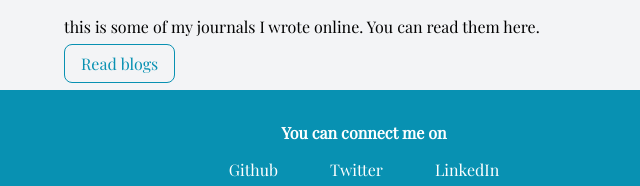
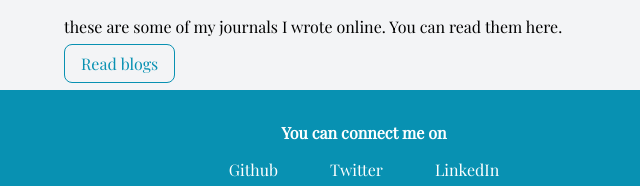
Before and after one commit to shivangi-sik/portfolio, a plain HTML site: page index.html in a window 1280 px wide. Shown: the part 1055-1241 px from the top of the page, 276-916 px from the left. Drawn offline with nearby package versions, Linux system fonts and the light colour scheme.

Commit message:
Update index.html

```diff
--- a/index.html
+++ b/index.html
@@ -37,7 +37,7 @@
       <section class="section bg ">
         <h3>blogs</h3>
         <div class="center-container">
-        <p>this is some of my journals I wrote online. You can read them here.</p>
+        <p>these are some of my journals I wrote online. You can read them here.</p>
         <a class="link secondary-link" href="/">Read blogs</a>
       </section>
       <footer class="footer">
```
